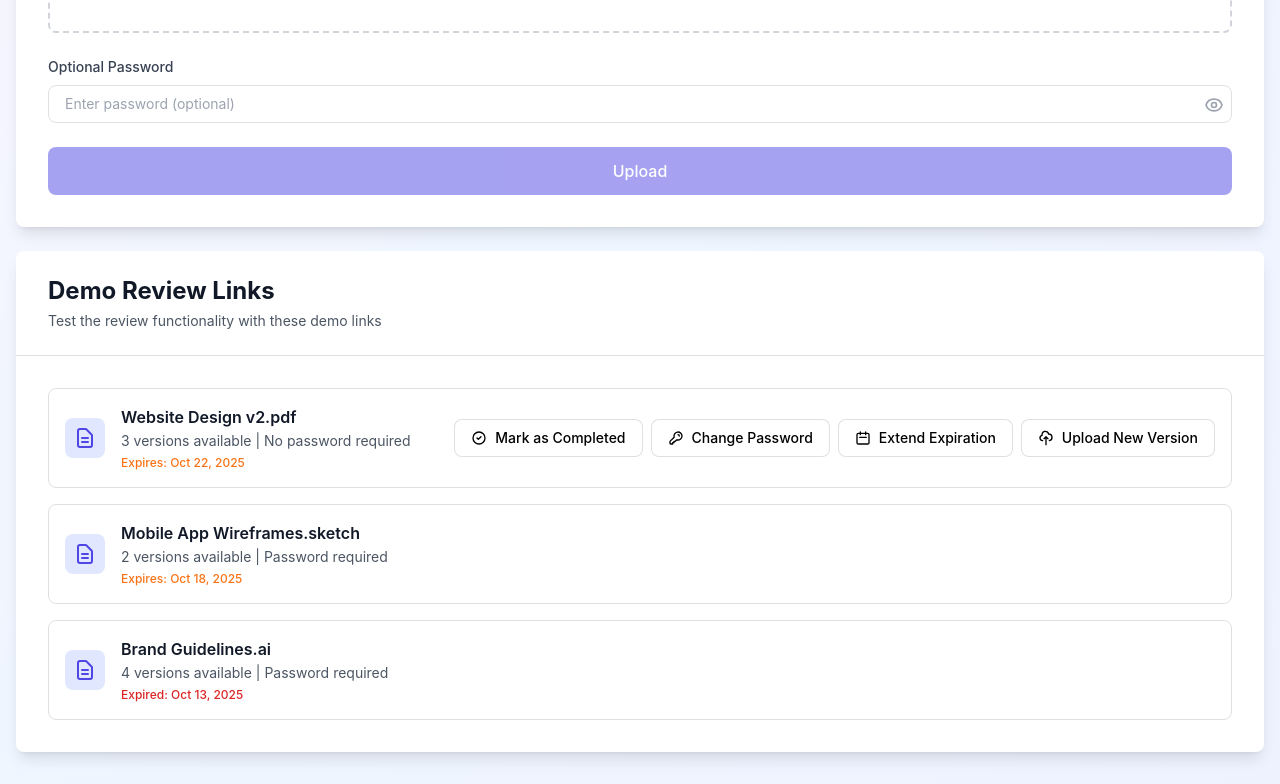
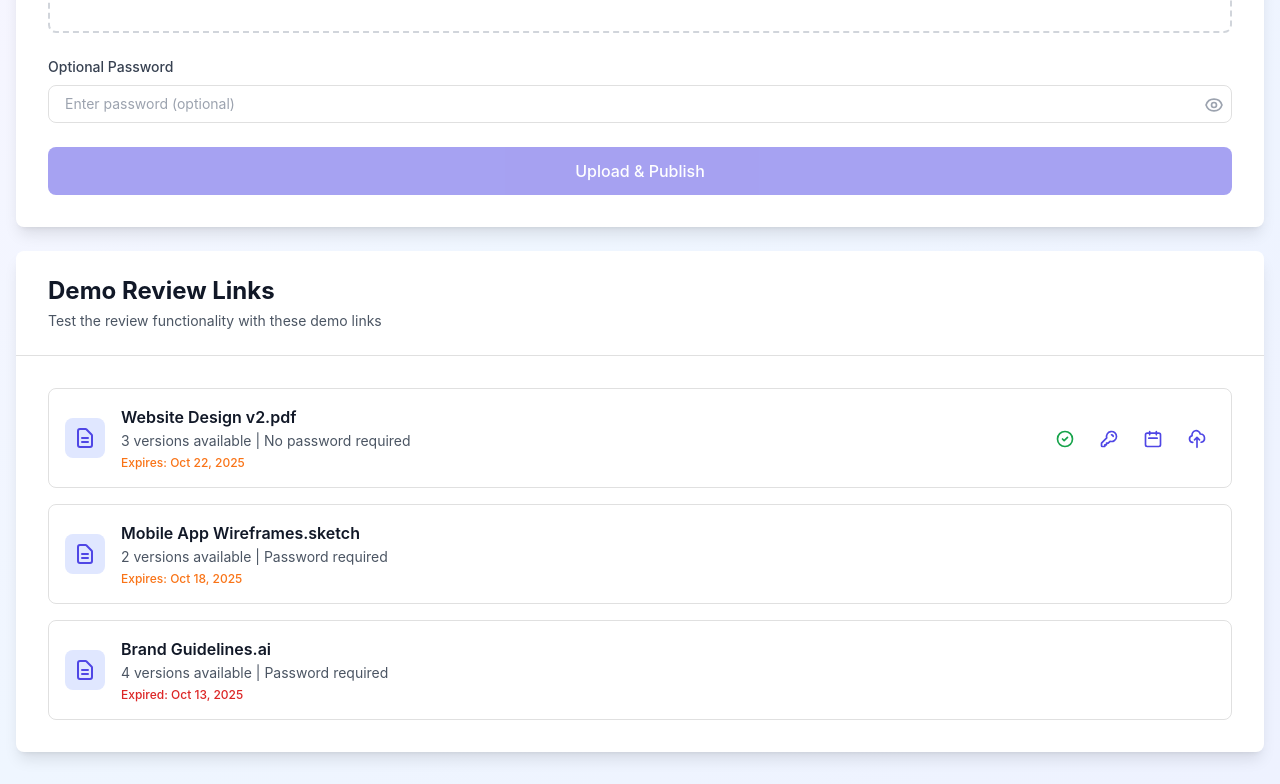
Before and after one commit to adamstavely/client-review-ui, a Vue app: page / in a window 1280 px wide. Shown: the part 517-1301 px from the top of the page. Built offline with nearby package versions, Linux system fonts and the light colour scheme.

Commit message:
Update upload button text, generate full URLs, convert demo link buttons to icons with tooltips, and add comprehensive README

```diff
--- a/src/components/FileUpload.vue
+++ b/src/components/FileUpload.vue
@@ -117,7 +117,7 @@
       :disabled="!file"
       class="w-full px-4 py-3 bg-indigo-600 text-white font-medium rounded-lg hover:bg-indigo-700 focus:outline-none focus:ring-2 focus:ring-indigo-500 focus:ring-offset-2 disabled:opacity-50 disabled:cursor-not-allowed transition-colors"
     >
-      Upload
+      Upload & Publish
     </button>
   </form>
 
@@ -187,7 +187,8 @@ const submit = async () => {
     if (useMockMode) {
       // Use mock API
       const { uploadUrl, reviewId } = await mockAPI.upload(file.value.name, password.value);
-      emit('uploaded', `/review/${reviewId}`);
+      const fullUrl = `${window.location.origin}/review/${reviewId}`;
+      emit('uploaded', fullUrl);
     } else {
       // Use real API
       const res = await fetch('/upload', {
@@ -207,7 +208,8 @@ const submit = async () => {
         headers: { 'Content-Type': file.value.type },
       });
 
-      emit('uploaded', `/review/${reviewId}`);
+      const fullUrl = `${window.location.origin}/review/${reviewId}`;
+      emit('uploaded', fullUrl);
     }
   } catch (error) {
     console.error('Upload failed:', error);
--- a/src/views/UploadPage.vue
+++ b/src/views/UploadPage.vue
@@ -66,46 +66,62 @@
               </div>
             </div>
             <div class="flex items-center gap-2">
+              <v-tooltip text="Mark as Completed">
+                <template #activator="{ props }">
                   <button
                     v-if="isDesigner(link) && !link.completed"
                     @click.stop="handleMarkCompleted(link)"
-                class="ml-4 px-4 py-2 text-sm font-medium text-green-600 bg-white border border-green-600 rounded-lg hover:bg-green-50 transition-colors flex items-center gap-2"
+                    class="p-2 rounded-lg text-green-600 hover:bg-green-50 hover:text-green-700 transition-colors"
+                    v-bind="props"
                   >
-                <svg class="w-4 h-4" fill="none" stroke="currentColor" viewBox="0 0 24 24">
+                    <svg class="w-5 h-5" fill="none" stroke="currentColor" viewBox="0 0 24 24">
                       <path stroke-linecap="round" stroke-linejoin="round" stroke-width="2" d="M9 12l2 2 4-4m6 2a9 9 0 11-18 0 9 9 0 0118 0z" />
                     </svg>
-                Mark as Completed
                   </button>
+                </template>
+              </v-tooltip>
+              <v-tooltip text="Change Password">
+                <template #activator="{ props }">
                   <button
                     v-if="isDesigner(link) && !link.completed"
                     @click.stop="handleChangePassword(link)"
-                class="px-4 py-2 text-sm font-medium text-indigo-600 bg-white border border-indigo-600 rounded-lg hover:bg-indigo-50 transition-colors flex items-center gap-2"
+                    class="p-2 rounded-lg text-indigo-600 hover:bg-indigo-50 hover:text-indigo-700 transition-colors"
+                    v-bind="props"
                   >
-                <svg class="w-4 h-4" fill="none" stroke="currentColor" viewBox="0 0 24 24">
+                    <svg class="w-5 h-5" fill="none" stroke="currentColor" viewBox="0 0 24 24">
                       <path stroke-linecap="round" stroke-linejoin="round" stroke-width="2" d="M15 7a2 2 0 012 2m4 0a6 6 0 01-7.743 5.743L11 17H9v2H7v2H4a1 1 0 01-1-1v-2.586a1 1 0 01.293-.707l5.964-5.964A6 6 0 1121 9z" />
                     </svg>
-                Change Password
                   </button>
+                </template>
+              </v-tooltip>
+              <v-tooltip text="Extend Expiration">
+                <template #activator="{ props }">
                   <button
                     v-if="isDesigner(link) && !link.completed"
                     @click.stop="handleExtendExpiration(link)"
-                class="px-4 py-2 text-sm font-medium text-indigo-600 bg-white border border-indigo-600 rounded-lg hover:bg-indigo-50 transition-colors flex items-center gap-2"
+                    class="p-2 rounded-lg text-indigo-600 hover:bg-indigo-50 hover:text-indigo-700 transition-colors"
+                    v-bind="props"
                   >
-                <svg class="w-4 h-4" fill="none" stroke="currentColor" viewBox="0 0 24 24">
+                    <svg class="w-5 h-5" fill="none" stroke="currentColor" viewBox="0 0 24 24">
                       <path stroke-linecap="round" stroke-linejoin="round" stroke-width="2" d="M8 7V3m8 4V3m-9 8h10M5 21h14a2 2 0 002-2V7a2 2 0 00-2-2H5a2 2 0 00-2 2v12a2 2 0 002 2z" />
                     </svg>
-                Extend Expiration
                   </button>
+                </template>
+              </v-tooltip>
+              <v-tooltip text="Upload New Version">
+                <template #activator="{ props }">
                   <button
                     v-if="isDesigner(link) && !link.completed"
                     @click.stop="handleUploadNewVersion(link)"
-                class="px-4 py-2 text-sm font-medium text-indigo-600 bg-white border border-indigo-600 rounded-lg hover:bg-indigo-50 transition-colors flex items-center gap-2"
+                    class="p-2 rounded-lg text-indigo-600 hover:bg-indigo-50 hover:text-indigo-700 transition-colors"
+                    v-bind="props"
                   >
-                <svg class="w-4 h-4" fill="none" stroke="currentColor" viewBox="0 0 24 24">
+                    <svg class="w-5 h-5" fill="none" stroke="currentColor" viewBox="0 0 24 24">
                       <path stroke-linecap="round" stroke-linejoin="round" stroke-width="2" d="M7 16a4 4 0 01-.88-7.903A5 5 0 1115.9 6L16 6a5 5 0 011 9.9M15 13l-3-3m0 0l-3 3m3-3v12" />
                     </svg>
-                Upload New Version
                   </button>
+                </template>
+              </v-tooltip>
             </div>
           </div>
         </div>
```
Also changed, not shown: 1 other file (tests, documents, lock files or other folders). Lines whose indentation alone changed are shown as unchanged.
